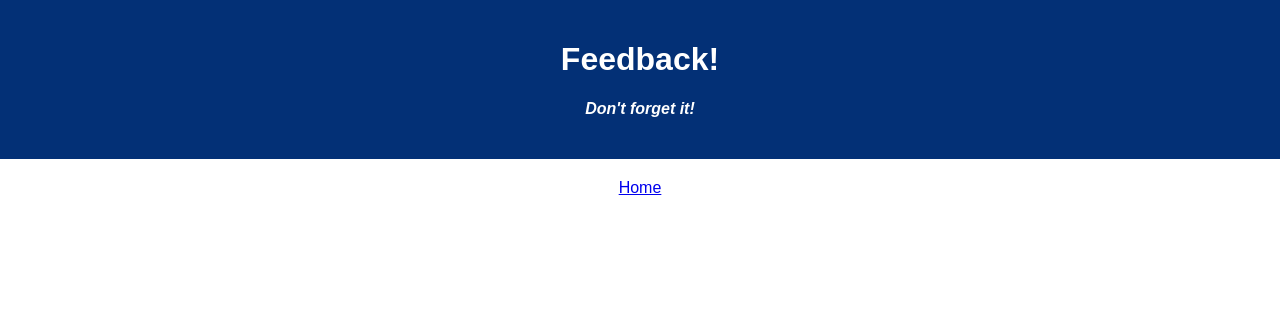
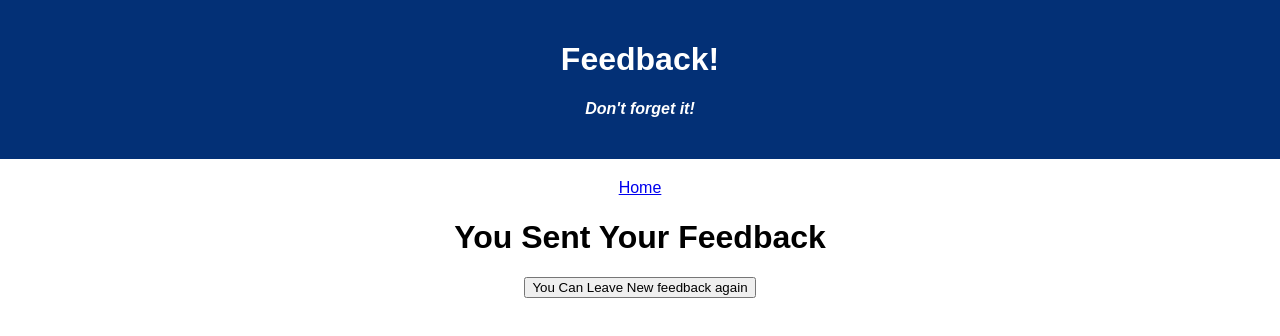
Before and after one commit to mahamudadn/redux-feedback-loop, a React (Create React App) app: page /#/success in a window 1280 px wide. Shown: the top 336 px of the page. Built offline with nearby package versions, Linux system fonts and the light colour scheme.

Commit message:
added a component that returns to home to neww feedback

```diff
--- a/src/components/App/App.jsx
+++ b/src/components/App/App.jsx
@@ -7,6 +7,7 @@ import UnderstandingInput from '../UnderstandingInput/UnderstandingInput';
 import SupportInput from '../SupportInput/SupportInput'
 import CommentInput from '../CommentInput/CommentInput'
 import Review from '../Review/Review'
+import Success from '../Success/Success';
 
 function App() {
 
@@ -42,8 +43,12 @@ function App() {
         <Route exact path='/review'>
           <Review/>
 
+        </Route>
 
-        </Route>
+        <Route exact path='/success'>
+        <Success/>
+
+      </Route>
 
 
       </Router>
--- a/src/components/Review/Review.jsx
+++ b/src/components/Review/Review.jsx
@@ -25,7 +25,7 @@ function Review() {
             comments:commentReducer
         })
         .then (response => {
-            // History.push('/success')
+            History.push('/success')
 
         })
     }
--- a/src/components/Succes/Success.jsx
+++ b/src/components/Success/Success.jsx
@@ -1,7 +1,7 @@
 import { useDispatch } from "react-redux";
 import { useHistory } from "react-router-dom";
 
-function Success(params) {
+function Success() {
 
     const dispatch = useDispatch();
     const History = useHistory();
@@ -19,7 +19,7 @@ function Success(params) {
 
         <>
 
-        <h1>FEEDBACK SUCCESSFULL</h1>
+        <h1>You Sent Your Feedback</h1>
 
         <button onClick={Reset}> You Can Leave New feedback again</button>
 
```
